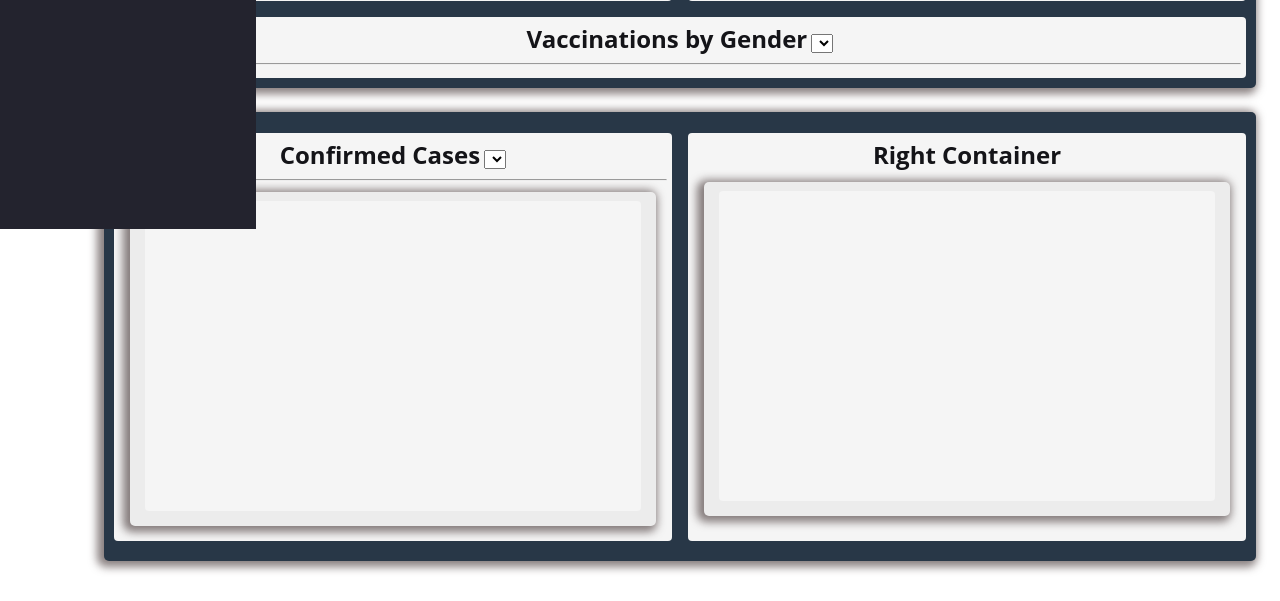
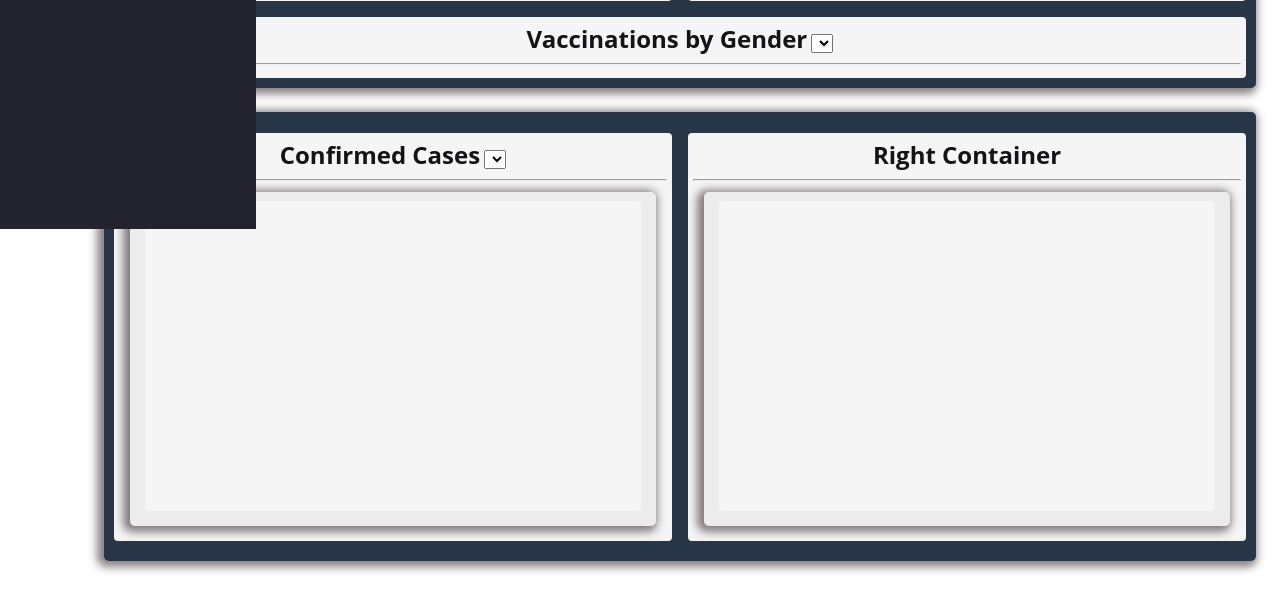
Before and after one commit to crogar/Vaccination-Distribution-Effects-on-Infection-Rates-in-Maryland, a Flask app: page / in a window 1280 px wide. Shown: the part 571-1172 px from the top of the page. Run offline with Flask 2, Linux system fonts and the light colour scheme; data that the repository does not hold is empty; some libraries are stand-ins or nearby versions.

Commit message:
Added linear chart

```diff
--- a/templates/index.html
+++ b/templates/index.html
@@ -121,9 +121,12 @@
           <div class="col">
             <div class="box-header">
               <h2 class="box-title">Right Container</h2>
+              <hr>
             </div>
             <div class="container intern">
-              <div class="col"></div>
+              <div class="col">
+                <div id="linear-cases"></div>
+              </div>
             </div>
           </div>
         </div>
```
Also changed, not shown: static/js/linear_chart.js (added).
